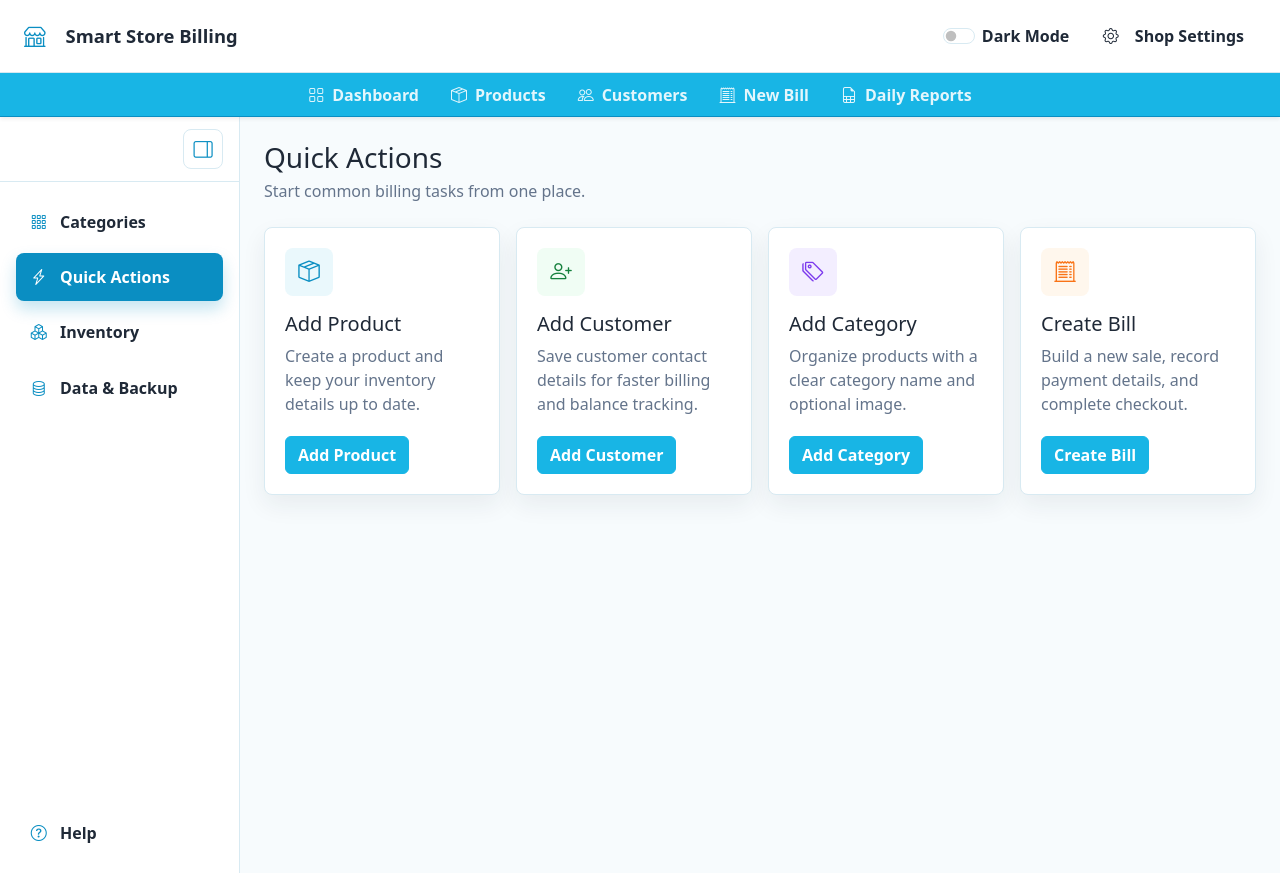
After one commit to trinathprasad/smart-pos, a Flask app: page /quick-actions/ in a window 1280 px wide. The commit adds this page. Run offline with Flask 3, Linux system fonts and the light colour scheme.

Commit message:
Add Quick Actions page

```diff
--- a/app/__init__.py
+++ b/app/__init__.py
@@ -39,6 +39,7 @@ def create_app(config_class=Config):
     from .routes.main import main_bp
     from .routes.products import products_bp
     from .routes.categories import categories_bp
+    from .routes.quick_actions import quick_actions_bp
     from .routes.billing import billing_bp
     from .routes.customers import customers_bp
     from .routes.reports import reports_bp
@@ -49,6 +50,7 @@ def create_app(config_class=Config):
     app.register_blueprint(main_bp)
     app.register_blueprint(products_bp)
     app.register_blueprint(categories_bp)
+    app.register_blueprint(quick_actions_bp)
     app.register_blueprint(billing_bp)
     app.register_blueprint(customers_bp)
     app.register_blueprint(reports_bp)
--- /dev/null
+++ b/app/routes/quick_actions.py
@@ -0,0 +1,9 @@
+from flask import Blueprint, render_template
+
+
+quick_actions_bp = Blueprint("quick_actions", __name__, url_prefix="/quick-actions")
+
+
+@quick_actions_bp.route("/")
+def index():
+    return render_template("quick_actions/index.html")
--- a/app/static/css/styles.css
+++ b/app/static/css/styles.css
@@ -1557,3 +1557,21 @@ body.is-sidebar-collapsed .app-sidebar-link .bi {
 @media (max-width: 1199px) { .category-card-grid { grid-template-columns: repeat(3, minmax(0, 1fr)); } }
 @media (max-width: 767px) { .category-card-grid { grid-template-columns: repeat(2, minmax(0, 1fr)); } }
 @media (max-width: 479px) { .category-card-grid { grid-template-columns: 1fr; } .category-card-image { height: 180px; } }
+
+.page-quick-actions { background-color: var(--brand-background); }
+.quick-actions-header { margin-bottom: 1.5rem; }
+.quick-action-grid { display: grid; grid-template-columns: repeat(4, minmax(0, 1fr)); gap: 1rem; }
+.quick-action-card { display: flex; min-width: 0; flex-direction: column; border: 1px solid var(--brand-border); border-radius: 8px; background-color: var(--brand-surface); box-shadow: var(--brand-card-shadow); }
+.quick-action-icon { display: flex; width: 3rem; height: 3rem; align-items: center; justify-content: center; margin: 1.25rem 1.25rem 0; border-radius: 8px; font-size: 1.35rem; line-height: 1; }
+.quick-action-icon-product { background-color: var(--brand-header); color: var(--brand-primary-dark); }
+.quick-action-icon-customer { background-color: var(--brand-success-bg); color: var(--brand-success); }
+.quick-action-icon-category { background-color: #F3EEFF; color: #7C3AED; }
+.quick-action-icon-bill { background-color: #FFF7ED; color: var(--brand-warning); }
+[data-theme="dark"] .quick-action-icon-category { background-color: #312247; }
+[data-theme="dark"] .quick-action-icon-bill { background-color: #3A2A1D; }
+.quick-action-card-body { display: flex; flex: 1 1 auto; flex-direction: column; padding: 1rem 1.25rem 1.25rem; }
+.quick-action-card-body h2 { margin-bottom: 0.5rem; }
+.quick-action-card-body p { min-height: 3.25rem; margin-bottom: 1.25rem; }
+.quick-action-button { align-self: flex-start; margin-top: auto; }
+@media (max-width: 1199px) { .quick-action-grid { grid-template-columns: repeat(2, minmax(0, 1fr)); } }
+@media (max-width: 575px) { .quick-action-grid { grid-template-columns: 1fr; } }
--- a/app/templates/base.html
+++ b/app/templates/base.html
@@ -99,10 +99,10 @@
                         <i class="bi bi-grid-3x3-gap" aria-hidden="true"></i>
                         <span>Categories</span>
                     </a>
-                    <div class="app-sidebar-link" role="button" tabindex="0" data-sidebar-item="quick-actions" title="Quick Actions" data-bs-placement="right">
+                    <a class="app-sidebar-link{% if active_section == 'quick_actions' %} active{% endif %}" href="{{ url_for('quick_actions.index') }}" data-sidebar-item="quick-actions" title="Quick Actions" data-bs-placement="right"{% if active_section == 'quick_actions' %} aria-current="page"{% endif %}>
                         <i class="bi bi-lightning-charge" aria-hidden="true"></i>
                         <span>Quick Actions</span>
-                    </div>
+                    </a>
                     <div class="app-sidebar-link" role="button" tabindex="0" data-sidebar-item="inventory" title="Inventory" data-bs-placement="right">
                         <i class="bi bi-boxes" aria-hidden="true"></i>
                         <span>Inventory</span>
--- /dev/null
+++ b/app/templates/quick_actions/index.html
@@ -0,0 +1,46 @@
+{% extends "base.html" %}
+{% block title %}Quick Actions | Smart Store Billing{% endblock %}
+{% block body_class %}page-quick-actions{% endblock %}
+{% block content %}
+<div class="quick-actions-header">
+    <div>
+        <h1 class="h3 mb-1">Quick Actions</h1>
+        <p class="text-muted mb-0">Start common billing tasks from one place.</p>
+    </div>
+</div>
+
+<section class="quick-action-grid" aria-label="Quick Actions">
+    <article class="quick-action-card">
+        <div class="quick-action-icon quick-action-icon-product" aria-hidden="true"><i class="bi bi-box-seam"></i></div>
+        <div class="quick-action-card-body">
+            <h2 class="h5">Add Product</h2>
+            <p class="text-muted">Create a product and keep your inventory details up to date.</p>
+            <a href="{{ url_for('products.create') }}" class="btn btn-primary quick-action-button">Add Product</a>
+        </div>
+    </article>
+    <article class="quick-action-card">
+        <div class="quick-action-icon quick-action-icon-customer" aria-hidden="true"><i class="bi bi-person-plus"></i></div>
+        <div class="quick-action-card-body">
+            <h2 class="h5">Add Customer</h2>
+            <p class="text-muted">Save customer contact details for faster billing and balance tracking.</p>
+            <a href="{{ url_for('customers.create') }}" class="btn btn-primary quick-action-button">Add Customer</a>
+        </div>
+    </article>
+    <article class="quick-action-card">
+        <div class="quick-action-icon quick-action-icon-category" aria-hidden="true"><i class="bi bi-tags"></i></div>
+        <div class="quick-action-card-body">
+            <h2 class="h5">Add Category</h2>
+            <p class="text-muted">Organize products with a clear category name and optional image.</p>
+            <a href="{{ url_for('categories.create') }}" class="btn btn-primary quick-action-button">Add Category</a>
+        </div>
+    </article>
+    <article class="quick-action-card">
+        <div class="quick-action-icon quick-action-icon-bill" aria-hidden="true"><i class="bi bi-receipt-cutoff"></i></div>
+        <div class="quick-action-card-body">
+            <h2 class="h5">Create Bill</h2>
+            <p class="text-muted">Build a new sale, record payment details, and complete checkout.</p>
+            <a href="{{ url_for('billing.new_bill') }}" class="btn btn-primary quick-action-button">Create Bill</a>
+        </div>
+    </article>
+</section>
+{% endblock %}
```
